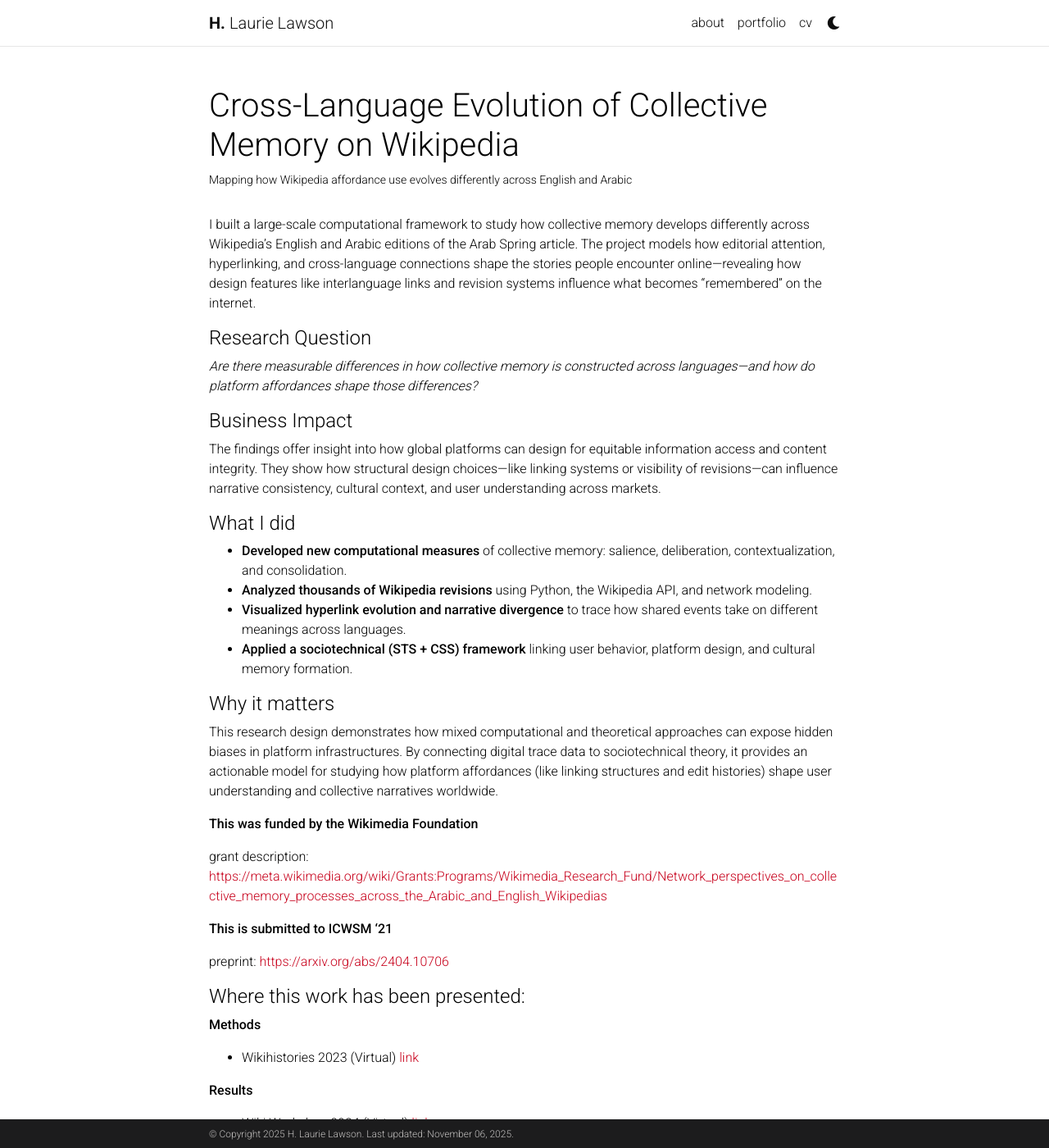
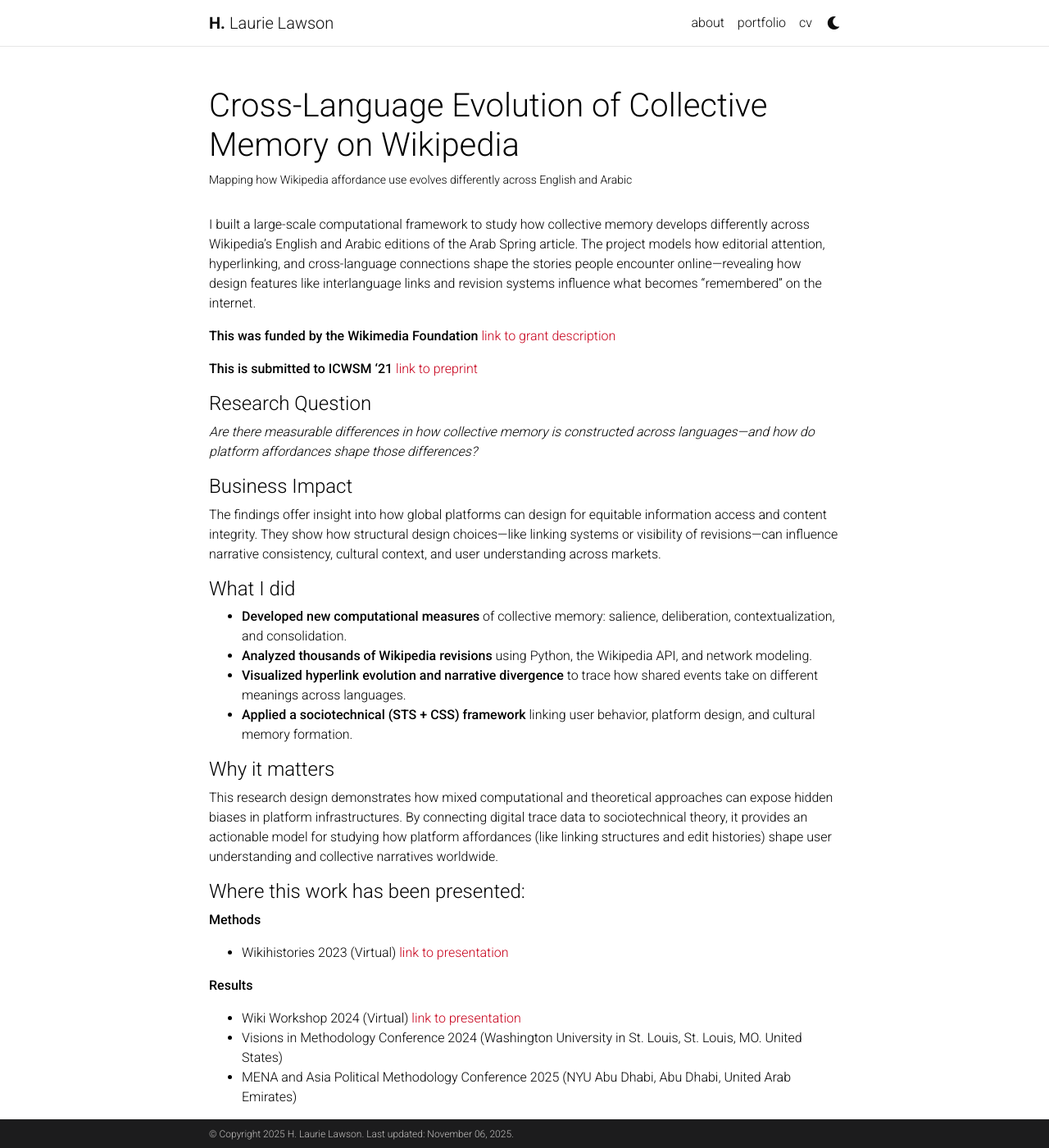
Before and after one commit to hlaurielawson/hlaurielawson.github.io, a Jekyll site: the page built from _projects/3_project.md, in a window 1280 px wide and 1400 px high. Shown: the whole window at 82% size. Built offline with Jekyll 4.4.1, drawn with Linux system fonts in a browser that asks for light colours; comment, search, counter and statistics services are not loaded; a style sheet for code colours, icons or effects is not loaded.

Commit message:
Update 3_project.md

```diff
--- a/_projects/3_project.md
+++ b/_projects/3_project.md
@@ -9,6 +9,11 @@ category: Past
 ---
 
 I built a large-scale computational framework to study how collective memory develops differently across Wikipedia’s English and Arabic editions of the Arab Spring article. The project models how editorial attention, hyperlinking, and cross-language connections shape the stories people encounter online—revealing how design features like interlanguage links and revision systems influence what becomes “remembered” on the internet.
+
+
+**This was funded by the Wikimedia Foundation** [link to grant description](https://meta.wikimedia.org/wiki/Grants:Programs/Wikimedia_Research_Fund/Network_perspectives_on_collective_memory_processes_across_the_Arabic_and_English_Wikipedias)
+
+**This is submitted to ICWSM '21** [link to preprint](https://arxiv.org/abs/2404.10706)
 
 #### Research Question
 *Are there measurable differences in how collective memory is constructed across languages—and how do platform affordances shape those differences?*
@@ -25,22 +30,15 @@ The findings offer insight into how global platforms can design for equitable in
 #### Why it matters
 This research design demonstrates how mixed computational and theoretical approaches can expose hidden biases in platform infrastructures. By connecting digital trace data to sociotechnical theory, it provides an actionable model for studying how platform affordances (like linking structures and edit histories) shape user understanding and collective narratives worldwide.
 
-**This was funded by the Wikimedia Foundation**
-
-grant description: <https://meta.wikimedia.org/wiki/Grants:Programs/Wikimedia_Research_Fund/Network_perspectives_on_collective_memory_processes_across_the_Arabic_and_English_Wikipedias>
-
-**This is submitted to ICWSM '21**
-
-preprint: <https://arxiv.org/abs/2404.10706>
 
 #### Where this work has been presented:
 **Methods**
-- Wikihistories 2023 (Virtual) [link](https://wikihistories.net/2023/04/13/laurie-jones-network-perspectives-on-collective-memory-
+- Wikihistories 2023 (Virtual) [link to presentation](https://wikihistories.net/2023/04/13/laurie-jones-network-perspectives-on-collective-memory-
 processes-across-the-arab-spring-in-arabic-and-english-wikipedias/)
 
 
 **Results**
-- Wiki Workshop 2024 (Virtual) [link](https://www.youtube.com/watch?v=TrthZ-
+- Wiki Workshop 2024 (Virtual) [link to presentation](https://www.youtube.com/watch?v=TrthZ-
 zJ8ow&feature=youtu.be)
 - Visions in Methodology Conference 2024 (Washington University in St. Louis, St.
 Louis, MO. United States)
```
